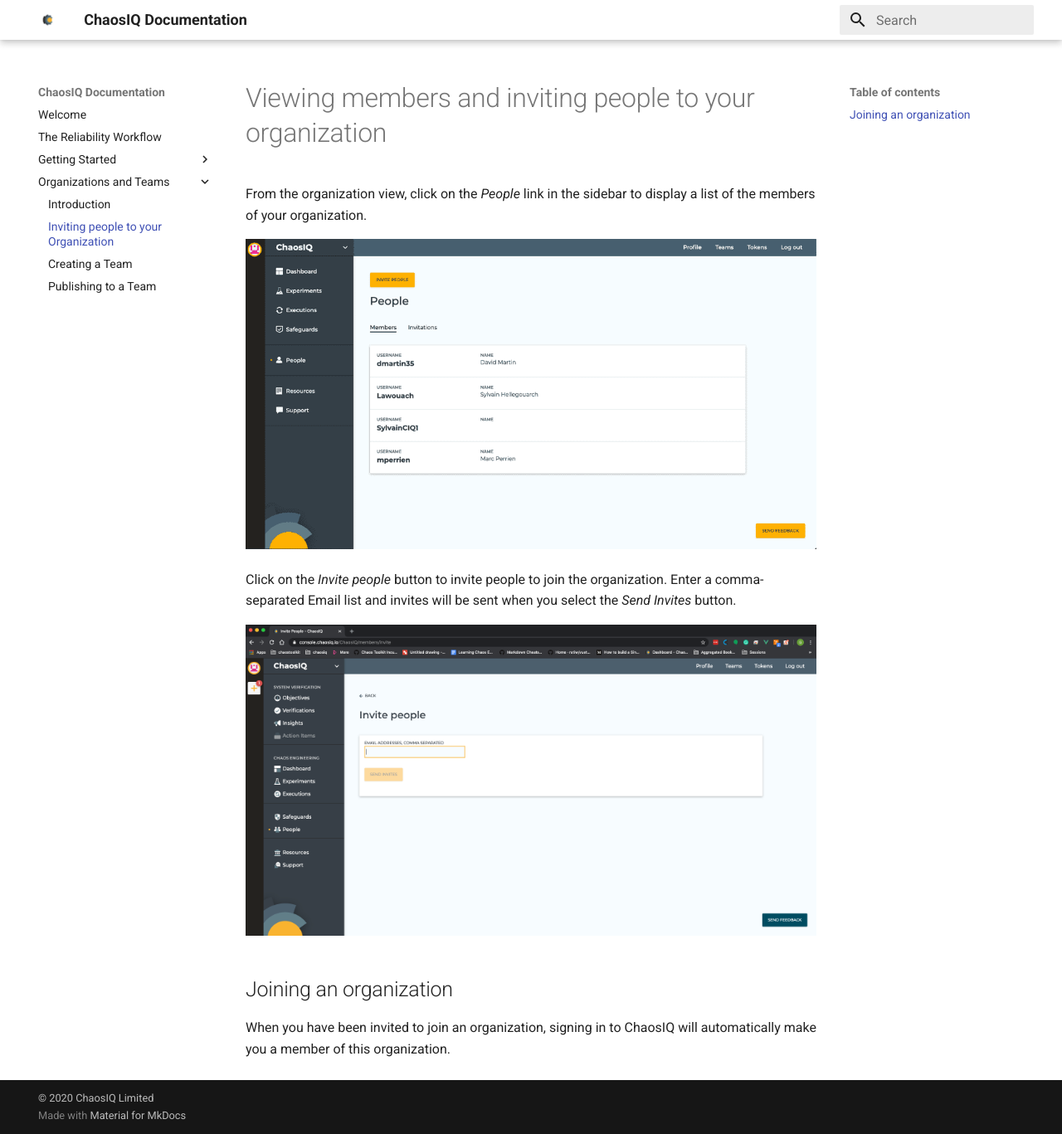
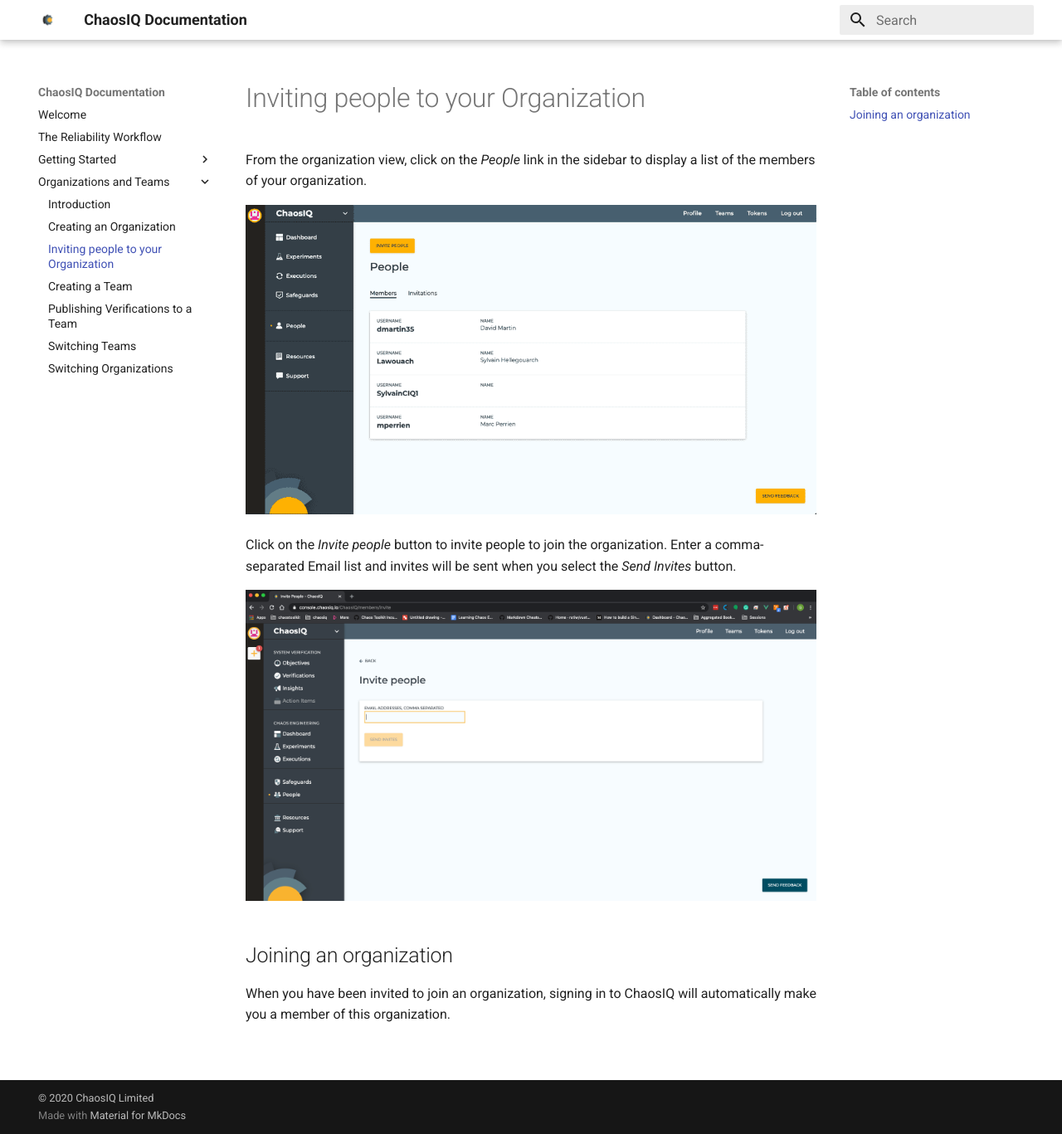
Before and after one commit to iggraham/chaosiq-documentation, an MkDocs documentation site: the page built from docs/organizations-and-teams/invite-to-an-organization.md, in a window 1280 px wide and 1367 px high. Shown: the whole window at 83% size. Built offline with MkDocs 1.6.1 and Material for MkDocs 9.7.7, drawn with Linux system fonts in a browser that asks for light colours.

Commit message:
Voice pass of teams and orgs
Closes #30

Signed-off-by: Russ Miles <russ@russmiles.com>

```diff
--- a/docs/organizations-and-teams/invite-to-an-organization.md
+++ b/docs/organizations-and-teams/invite-to-an-organization.md
@@ -1,5 +1,3 @@
-# Viewing members and inviting people to your organization
-
 From the organization view, click on the *People* link in the sidebar to display a list of the members of your organization.
 
 ![](./organization-members-list.png)
--- a/mkdocs.yml
+++ b/mkdocs.yml
@@ -22,6 +22,9 @@ nav:
     - Run your first Verification: gettingstarted/run-first-verification.md
 - Organizations and Teams:
     - Introduction: organizations-and-teams/organizations-and-teams-intro.md
+    - Creating an Organization: organizations-and-teams/create-organization.md
     - Inviting people to your Organization: organizations-and-teams/invite-to-an-organization.md
-    - Creating a Team: ./organizations-and-teams/creating-a-team.md
-    - Publishing to a Team: ./organizations-and-teams/publishing-to-a-team.md
+    - Creating a Team: organizations-and-teams/creating-a-team.md
+    - Publishing Verifications to a Team: organizations-and-teams/publishing-to-a-team.md
+    - Switching Teams: organizations-and-teams/switching-teams.md
+    - Switching Organizations: organizations-and-teams/switching-organizations.md
```
Also changed, not shown: docs/organizations-and-teams/create-organization.md (added, +3 -0 lines), docs/organizations-and-teams/creating-a-team.md (+0 -2 lines), docs/organizations-and-teams/organizations-and-teams-intro.md (+4 -12 lines), docs/organizations-and-teams/publishing-to-a-team.md (+0 -10 lines), docs/organizations-and-teams/switching-organizations.md (added, +1 -0 lines), docs/organizations-and-teams/switching-teams.md (added, +1 -0 lines).
